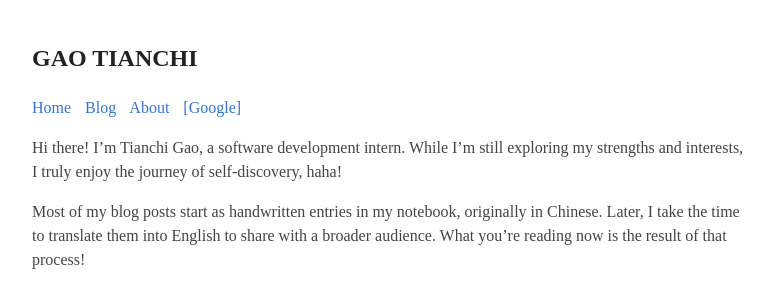
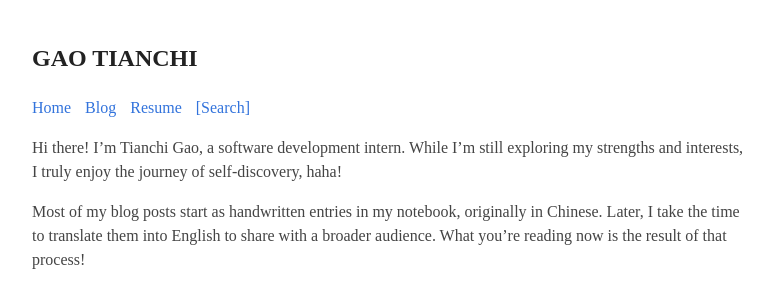
Before and after one commit to gaotianchi/gaotianchi.github.io, a Jekyll site: the page built from index.md, in a window 1280 px wide. Shown: the top 291 px of the page, without its empty margins (248-1021 px from the left). Built offline with Jekyll 4.4.1, drawn with Linux system fonts in a browser that asks for light colours; some web fonts are replaced; some of the changed lines change nothing that is shown.

Commit message:
Update config.

```diff
--- a/_config.yml
+++ b/_config.yml
@@ -98,9 +98,9 @@ Blog: /blog
 
 # Add general links to site pages here
 links:
-  About: /about
+  Resume: /about
 
 
 # Add links for more focus here
 special_links:
-  Google: https://www.google.com
+  Search: https://www.google.com/search?q=site%3Agaotianchi.com
```
